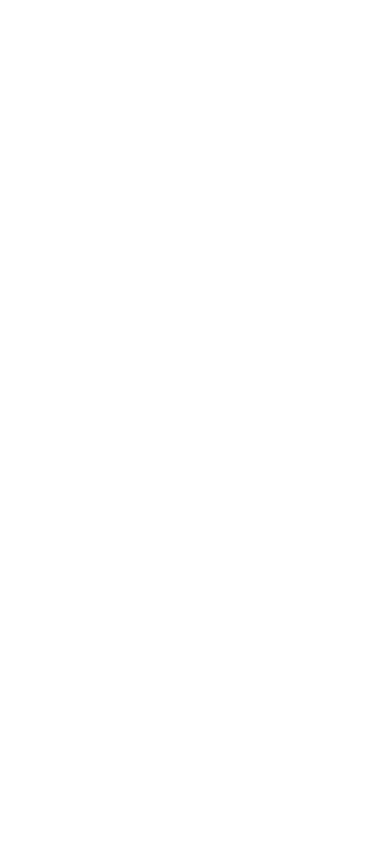
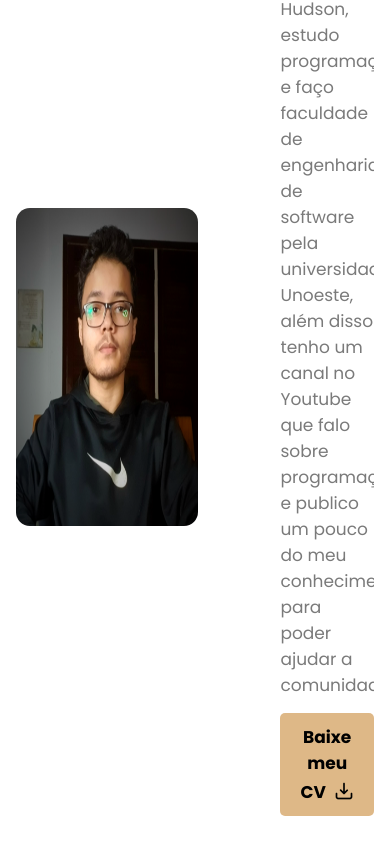
Before and after one commit to DevFillip/Portfolio-pessoal, a React (Create React App) app: page / in a window 390 px wide. Shown: the part 800-1654 px from the top of the page. Before the commit the page ends 844 px from the top, so only its background shows below. Built offline with nearby package versions, Linux system fonts and the light colour scheme; the HTML template or start-up script is replaced by a standard one.

Commit message:
sobre mim setado, só falta estilizar e deixar responsivo

```diff
--- a/src/App.js
+++ b/src/App.js
@@ -1,5 +1,6 @@
 import Navbar from "./layout/navbar/navbar";
 import Home from "./Sessões/Home/Home";
+import SobreMim from "./Sessões/sobre-mim/SobreMim";
 
 
 function App() {
@@ -8,6 +9,7 @@
     <div className="app">
       <Navbar />
       <Home />
+      <SobreMim />
     </div>
   );
 }
--- /dev/null
+++ b/src/Sessões/sobre-mim/SobreMim.js
@@ -0,0 +1,20 @@
+import './style.css'
+import fotodeperfil2 from '../../imagens/fotodeperfil2.png'
+
+function SobreMim(){
+    return (
+        <>
+            <h1 id='h1-sobre'>Sobre mim</h1>
+            <div className='sobreMim'>
+                <img src={fotodeperfil2} className='fotodeperfil2' alt='fotodeperfil2'/>
+
+                <div className='resumo'>
+                    <p id='p-sobre'>Eu me chamo Fillip Hudson, estudo programação e faço faculdade de engenharia de software pela universidade Unoeste, além disso tenho um canal no Youtube que falo sobre programação e publico um pouco do meu conhecimento para poder ajudar a comunidade. </p>
+                    <button id='button-sobre'>Baixe meu CV<i class="uil uil-import"></i></button>
+                </div>
+            </div>
+        </>
+    )
+}
+
+export default SobreMim
--- /dev/null
+++ b/src/Sessões/sobre-mim/style.css
@@ -0,0 +1,47 @@
+#h1-sobre{
+    text-align: center;
+    margin-top: 60px;
+    margin-bottom: 40px;
+}
+
+.sobreMim{
+    max-width: 850px;
+    margin: 0 auto;
+    display: flex;
+    align-items: center;
+    padding-bottom: 120px;
+}
+
+.fotodeperfil2{
+    width: 50%;
+    border-radius: 30px;
+    width: 350px;
+    height: 350px;
+    padding: 1em;
+}
+
+.resumo{
+    width: 50%;
+    padding: 1em;
+    margin-left: 50px;
+}
+
+#p-sobre{
+    font-weight: 500;
+    font-size: 17px;
+    color: #7a7a7a;
+    margin-bottom: 15px;
+}
+
+#button-sobre{
+    padding: 0.6em 1em;
+    background-color:burlywood;
+    color:black ;
+    font-weight: 600;
+    font-size: 17px;
+    border: 0;
+    border-radius: 5px;
+    cursor: pointer;
+    transition: 0.3s;
+
+}
--- a/src/layout/navbar/styles.css
+++ b/src/layout/navbar/styles.css
@@ -13,6 +13,13 @@
 p{
     font-size: 21px;
     font-weight: 600;
+    cursor: pointer;
+    transition: 0.3s;
+}
+
+p:hover{
+    color: #ba2c2b;
+
 }
 
 .ul{
```
Also changed, not shown: src/imagens/fotodeperfil2.png (added).
